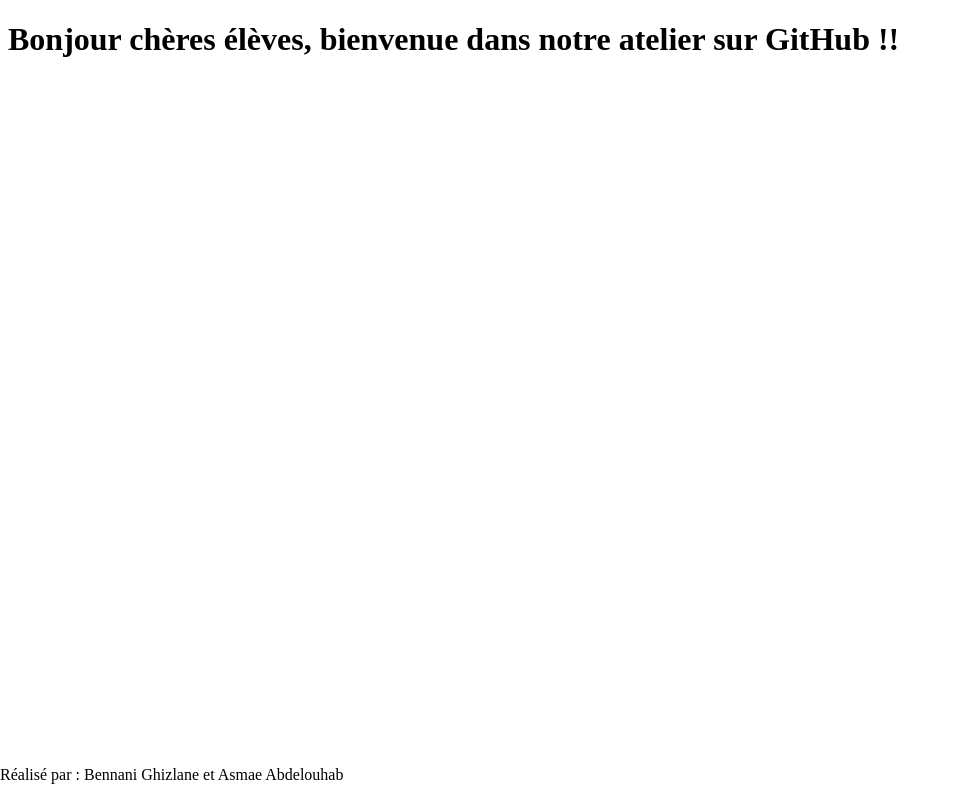
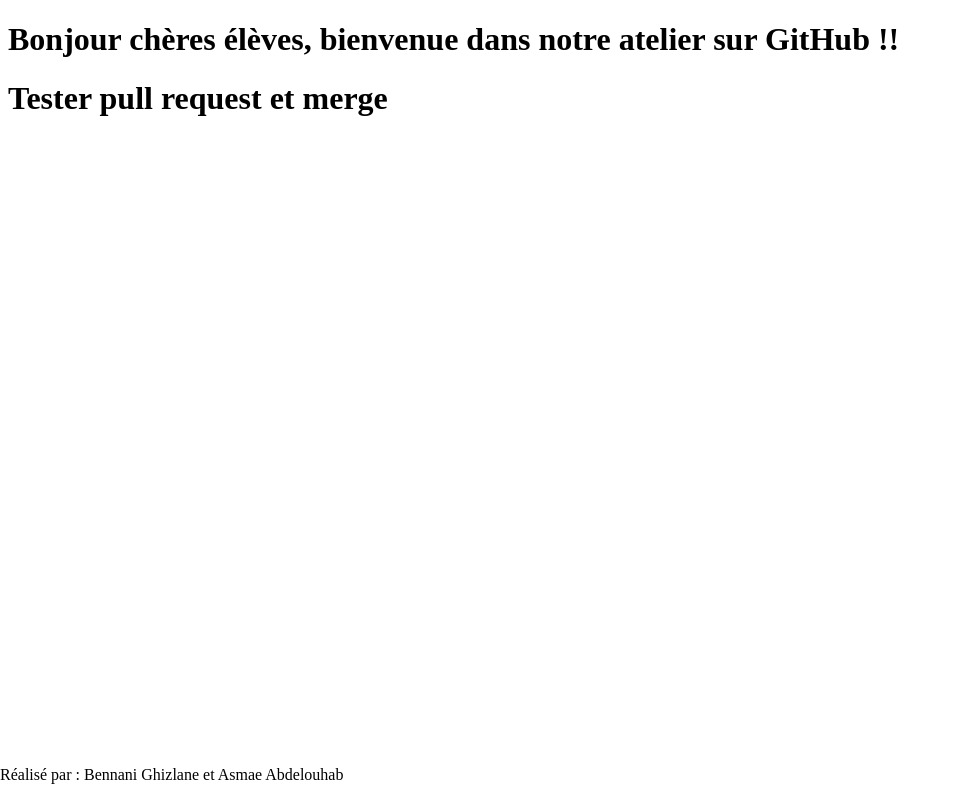
Before and after one commit to GJislaine/AtelierGL, a plain HTML site: page index.html in a window 1280 px wide. Shown: the whole page, without its empty margins (0-959 px from the left). Drawn offline with Linux system fonts and the light colour scheme.

Commit message:
Update index.html

```diff
--- a/index.html
+++ b/index.html
@@ -7,7 +7,7 @@
 </head>
 <body>
     <h1>Bonjour chères élèves, bienvenue dans notre atelier sur GitHub !!</h1>
-
+    <h1>Tester pull request et merge</h1>
     <p style="position: fixed; bottom: 0; left: 0;">Réalisé par : Bennani Ghizlane et Asmae Abdelouhab </p>
 </body>
 </html>
```
